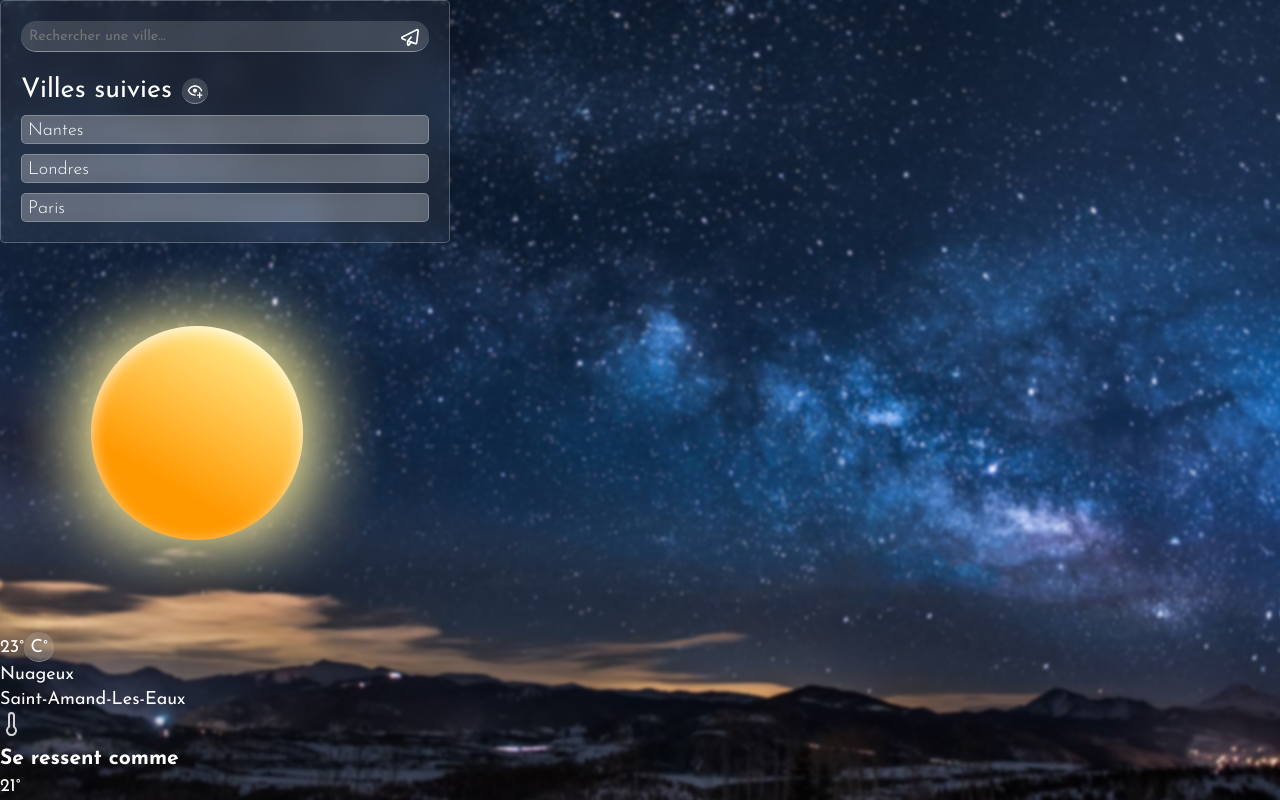
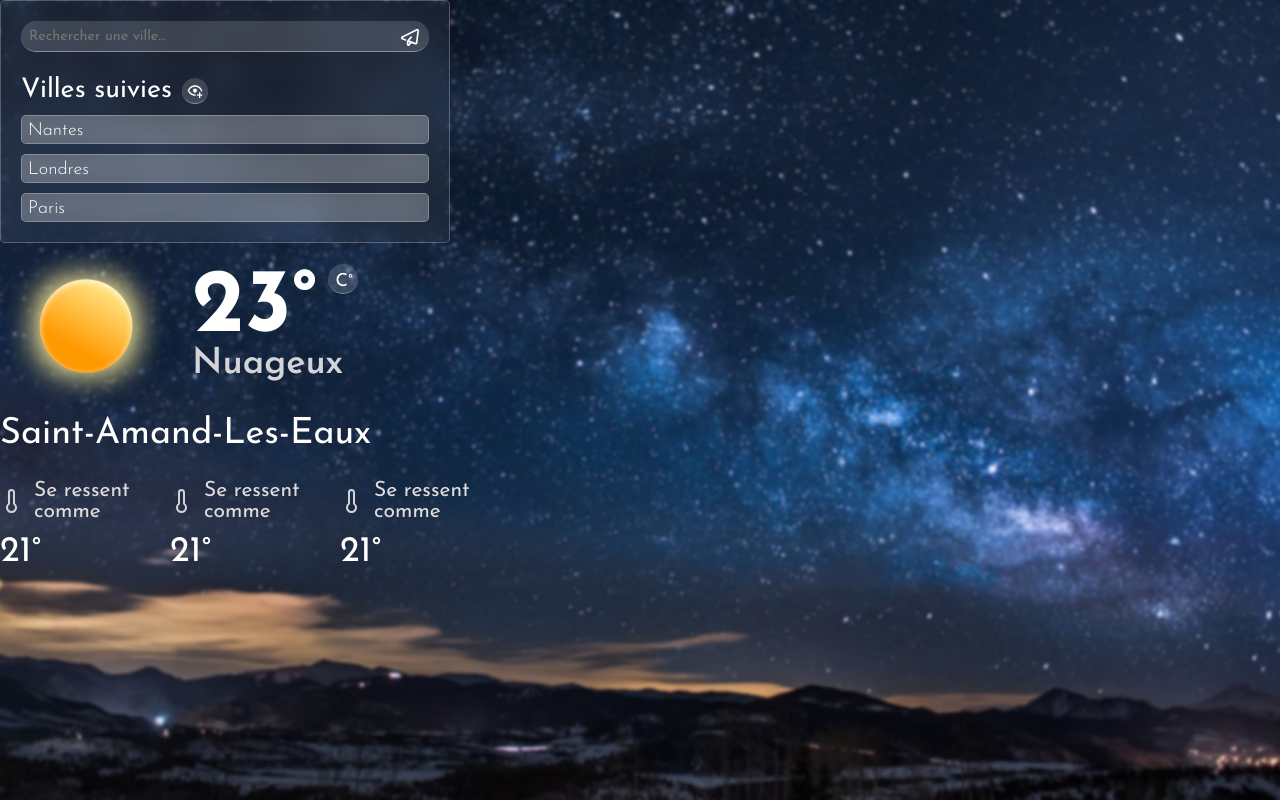
Before and after one commit to web-lux/weather-react, a React (Vite) app: page / in a window 1280 px wide. Built offline with nearby package versions, Linux system fonts and the light colour scheme.

Commit message:
feat: style main

```diff
--- a/src/App.tsx
+++ b/src/App.tsx
@@ -1,35 +1,12 @@
 import Header from "./Components/Header";
+import Main from "./Components/Main";
 
 function App() {
 	return (
 		<div className="wrapper">
 
 			<Header />
-
-			<main>
-				<div className="main-infos">
-					<img src="/weather-img/clear.png" alt="" />
-					<div className="data">
-						<div className="data-temp">
-							<span>23°</span>
-							<button className="c-button">C°</button>
-						</div>
-						<span className="data-weather">Nuageux</span>
-					</div>
-				</div>
-
-				<div className="city">Saint-Amand-Les-Eaux</div>
-
-				<ul className="details">
-					<li>
-						<div className="header">
-							<img src="/icons/thermometer.svg" alt="" />
-							<h3>Se ressent comme</h3>
-						</div>
-						<span className="data">21°</span>
-					</li>
-				</ul>
-			</main>
+			<Main />
 		</div>
 	);
 }
--- /dev/null
+++ b/src/Components/Main.module.scss
@@ -0,0 +1,62 @@
+.mainInfos {
+	display: flex;
+	align-items: center;
+	gap: 20px;
+
+	img {
+		height: 166px;
+	}
+
+	.dataTemp {
+		display: flex;
+		gap: 10px;
+
+		span {
+			font-size: 5rem;
+			line-height: 1;
+			margin-bottom: -15px;
+			font-weight: 800;
+		}
+
+		button {
+			padding-top: 8px;
+			padding-left: 3px;
+		}
+	}
+
+	.dataWeather {
+		font-size: 2rem;
+		font-weight: 600;
+		color: #d2d4d8;
+	}
+}
+
+.city {
+	font-size: 2rem;
+	margin-bottom: 20px;
+}
+
+.details {
+	display: flex;
+	gap: 20px;
+
+	li {
+		.detailsHeader {
+			display: flex;
+			align-items: center;
+			gap: 10px;
+			max-width: 150px;
+			margin-bottom: 5px;
+
+			h3 {
+				font-weight: 400;
+				line-height: 1;
+				color: #e0dedc;
+			}
+		}
+
+		.detailsData {
+			font-size: 2rem;
+		}
+	}
+}
--- /dev/null
+++ b/src/Components/Main.tsx
@@ -0,0 +1,46 @@
+import style from "./Main.module.scss";
+
+export default function Main() {
+	return (
+		<main>
+			<div className={style.mainInfos}>
+				<img src="/weather-img/clear.png" alt="" />
+				<div>
+					<div className={style.dataTemp}>
+						<span>23°</span>
+						<button className="c-button">C°</button>
+					</div>
+					<span className={style.dataWeather}>Nuageux</span>
+				</div>
+			</div>
+
+			<div className={style.city}>Saint-Amand-Les-Eaux</div>
+
+			<ul className={style.details}>
+				<li>
+					<div className={style.detailsHeader}>
+						<img src="/icons/thermometer.svg" alt="" />
+						<h3>Se ressent comme</h3>
+					</div>
+					<span className={style.detailsData}>21°</span>
+				</li>
+
+				<li>
+					<div className={style.detailsHeader}>
+						<img src="/icons/thermometer.svg" alt="" />
+						<h3>Se ressent comme</h3>
+					</div>
+					<span className={style.detailsData}>21°</span>
+				</li>
+
+				<li>
+					<div className={style.detailsHeader}>
+						<img src="/icons/thermometer.svg" alt="" />
+						<h3>Se ressent comme</h3>
+					</div>
+					<span className={style.detailsData}>21°</span>
+				</li>
+			</ul>
+		</main>
+	);
+}
```
